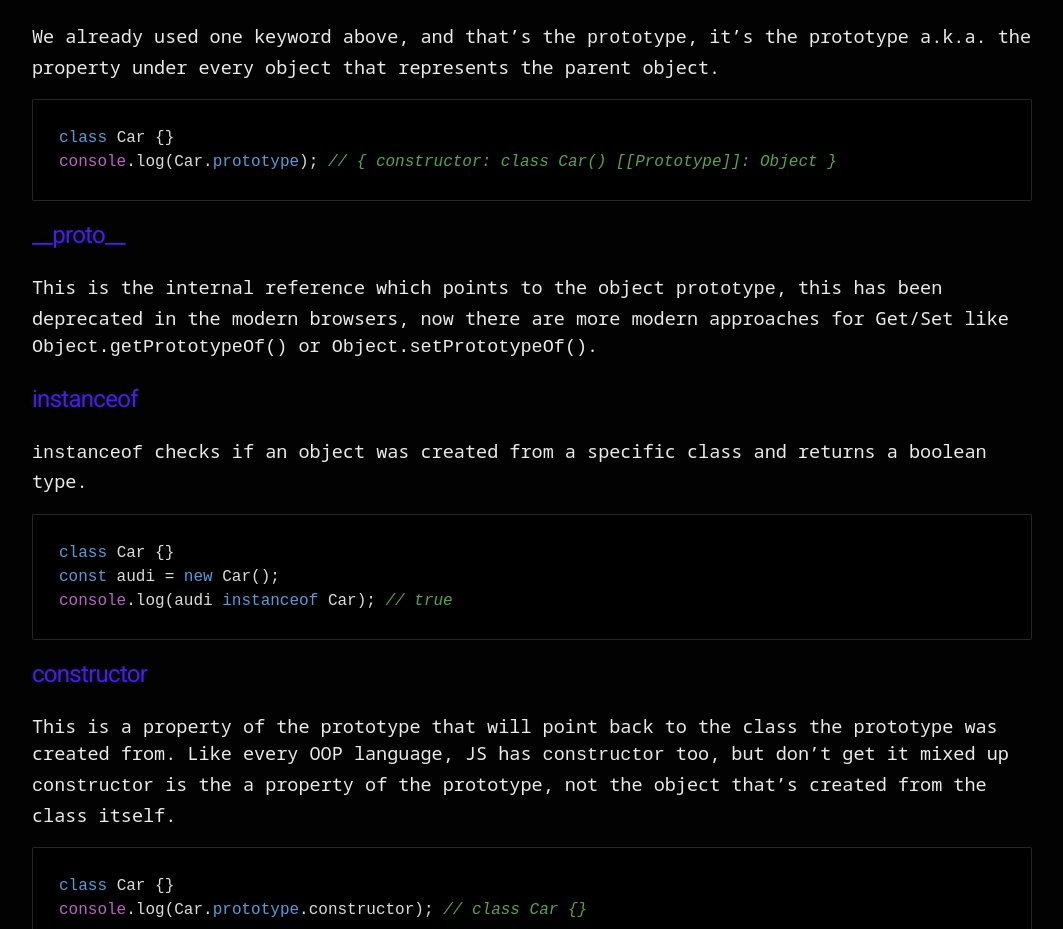
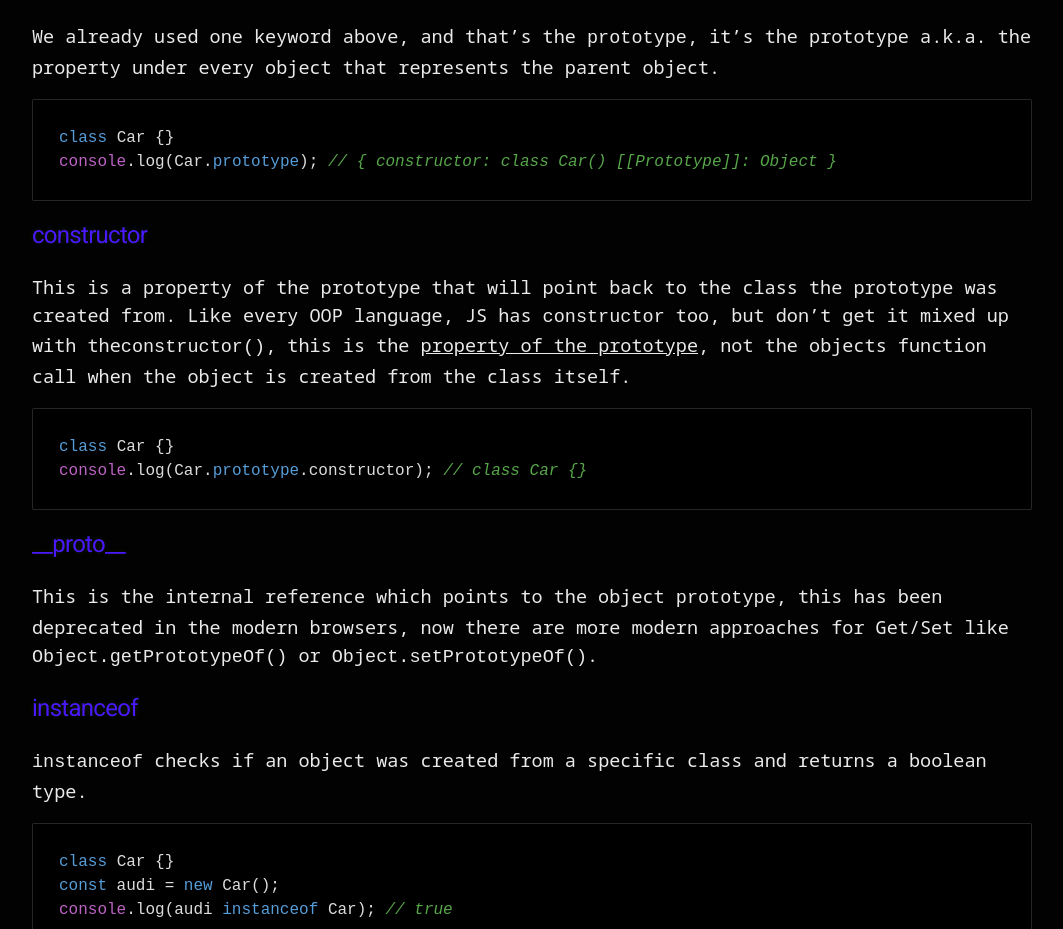
Before and after one commit to 20kilograma/blog, a Jekyll site: the page built from oop-js.md, in a window 1280 px wide and 1400 px high, scrolled down 2882 px. Shown: the part 431-1360 px from the top of the window, without its empty margins (108-1171 px from the left). Built offline with Jekyll 4.4.1, drawn with Linux system fonts in a browser that asks for light colours; nearby versions of some CDN libraries; some web fonts are replaced; our own code applies the rules of GitHub Pages for plain Markdown files; some of the changed lines change nothing that is shown.

Commit message:
Update oop-js.md

```diff
--- a/oop-js.md
+++ b/oop-js.md
@@ -60,6 +60,14 @@ We already used one keyword above, and that's the <code>prototype</code>, it's t
 <pre><code class="language-js">class Car {}
 console.log(Car.prototype); // { constructor: class Car() [[Prototype]]: Object }</code></pre>
 
+## constructor
+
+This is a property of the prototype that will point back to the class the prototype was created from. Like every OOP language, JS has <code>constructor</code> too, but don't get it mixed up with the<code>constructor()</code>, this is the <u>property of the prototype</u>, not the objects function call when the object is created from the class itself.
+
+<pre><code class="language-js">class Car {}
+console.log(Car.prototype.constructor); // class Car {}
+</code></pre>
+
 ## &#95;&#95;proto&#95;&#95;
 
 This is the internal reference which points to the object <code>prototype</code>, this has been deprecated in the modern browsers, now there are more modern approaches for Get/Set like <code>Object.getPrototypeOf()</code>
@@ -72,11 +80,3 @@ or <code>Object.setPrototypeOf()</code>.
 <pre><code class="language-js">class Car {}
 const audi = new Car();
 console.log(audi instanceof Car); // true</code></pre>
-
-## constructor
-
-This is a property of the prototype that will point back to the class the prototype was created from. Like every OOP language, JS has <code>constructor</code> too, but don't get it mixed up <code>constructor</code> is the a property of the prototype, not the object that's created from the class itself.
-
-<pre><code class="language-js">class Car {}
-console.log(Car.prototype.constructor); // class Car {}
-</code></pre>
```
